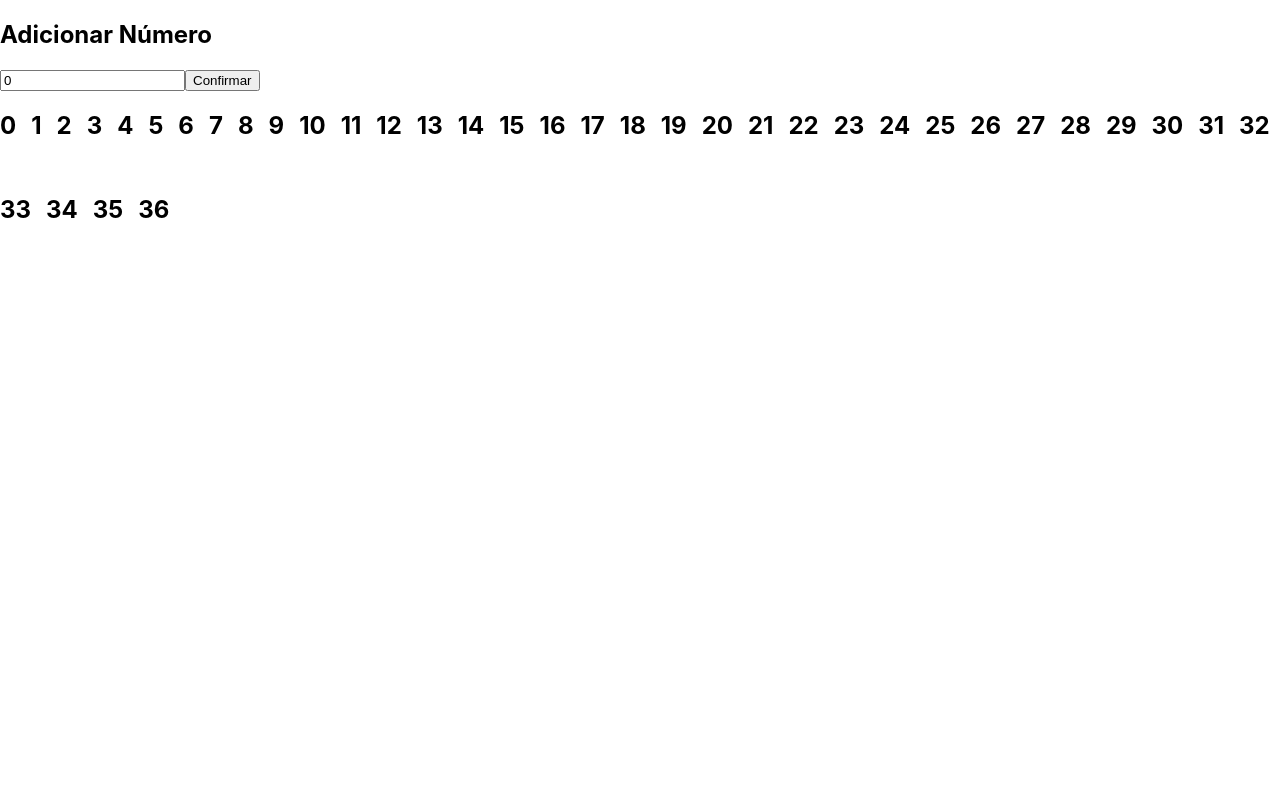
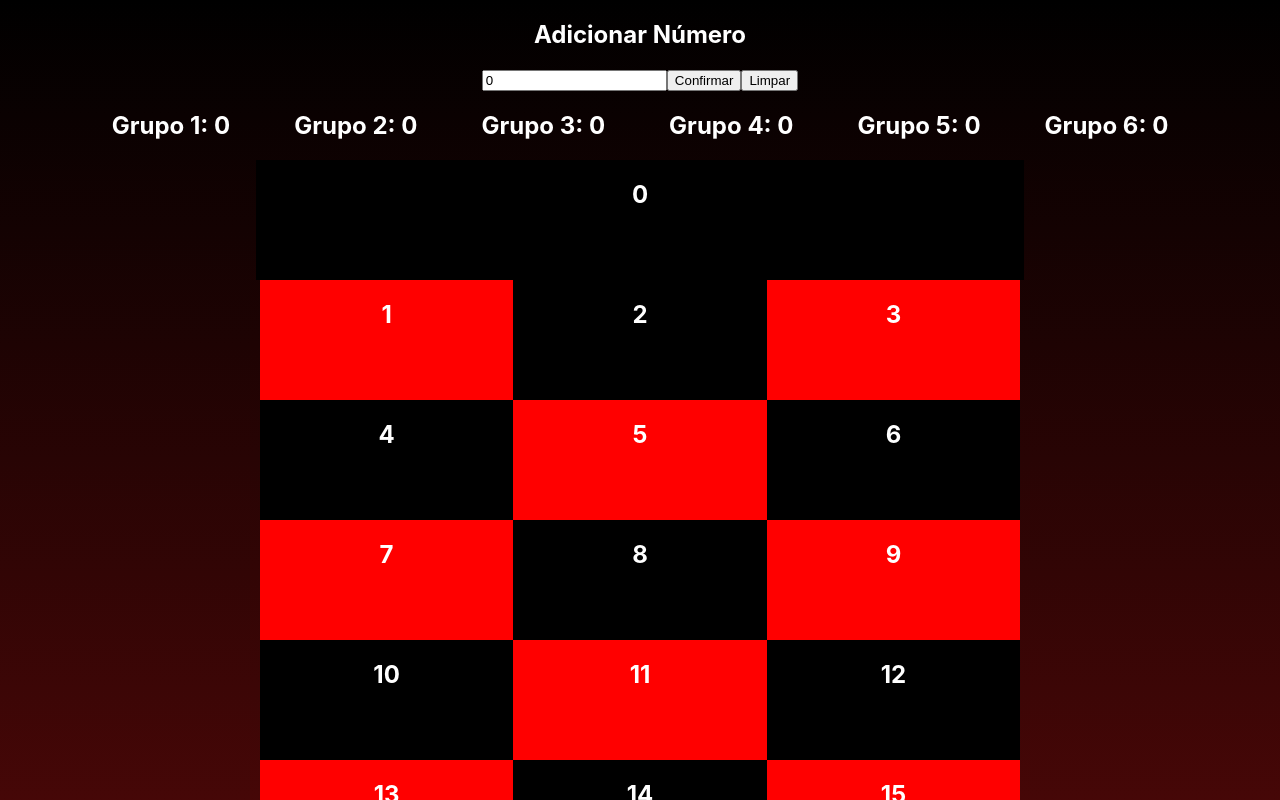
Before and after one commit to mikinglps/counter, a React (Create React App) app: page / in a window 1280 px wide. Shown: the top 800 px of the page. Built offline with nearby package versions, Linux system fonts and the light colour scheme.

Commit message:
feat: added groups

```diff
--- a/src/App.css
+++ b/src/App.css
@@ -1,10 +1,45 @@
+.holder{
+  text-align: center;
+  color: white;
+}
+
+.grupos{
+  justify-content: center;
+  display: flex;
+  flex-direction: row;
+  color: white;
+  gap: 5%;
+}
+
+.holder input{
+  color: black;
+}
+
 .numbers{
+  margin: 0 auto;
   display: flex;
   flex-direction: row;
   flex-wrap: wrap;
-  gap: 15px;
+  width: 60%;
+  align-items: center;
+  justify-content: center;
 }
 
 .single{
   text-align: center;
+  width: 33%;
+  height: 120px;
 }
+
+.single p{
+  font-size: 22px;
+}
+
+.single:nth-of-type(1)  {
+  width: 100%;
+}
+
+body{
+  background: rgb(0,0,0);
+  background: linear-gradient(180deg, rgba(0,0,0,1) 0%, rgba(150,15,15,1) 100%);
+}
--- a/src/App.js
+++ b/src/App.js
@@ -1,27 +1,56 @@
 import './App.css';
-import {useEffect, useState} from 'react';
+import {useEffect, useRef, useState} from 'react';
 
 function App() {
   const [value, setValue] = useState(0);
   const [loading, setLoading] = useState(true);
   const [values, setValues] = useState([]);
+  const [gruposState, setGruposState] = useState([]);
+  const gruposArr = [];
+  const ref = useRef();
   const amount = 36;
   const arr = [];
 
   const updateValue = () => {
+    let grupo;
     if(value > 36){
       window.alert("Número maior que 36.");
       return
     }
     localStorage.setItem(String(value), Number(localStorage.getItem(value)) + 1 )
+    if(value > 0 && value <= 6){
+      grupo = 0;
+    }else if(value > 6 && value <= 12){
+      grupo = 1
+    }else if(value > 12 && value <= 18){
+      grupo = 2;
+    }else if(value > 18 && value <= 24){
+      grupo = 3;
+    }else if(value > 24 && value <= 30){
+      grupo = 4;
+    }else if(value > 30 && value <= 36){
+      grupo = 5
+    }
+
+    for(let i = 0; i < 6; i++){
+      if(i != grupo){
+        localStorage.setItem("grupos"+String(i), Number(localStorage.getItem("grupos"+String(i))) + 1);
+      }
+    }
+  }
+
+  const clear = () => {
+    localStorage.clear();
   }
 
 
   useEffect(() => {
     if(loading){
-      setLoading(false)
+      if(gruposState.length > 0 && values.length > 0){
+        setLoading(false)
+      }
     }
-  }, [values])
+  }, [values, gruposState])
 
 
   useEffect(() => {
@@ -34,8 +63,17 @@ function App() {
       }
     }
       setValues(newArr)
+
+    const grupos = []
+    for(let i = 0; i < 6; i++){
+      grupos.push(localStorage.getItem("grupos"+String(i)));
+      if(localStorage.getItem("grupos"+String(i)) == null || localStorage.getItem("grupos"+String(i)) == undefined){
+        console.log("Sim");
+        localStorage.setItem("grupos"+String(i), 0);
+      }
     }
-    setLoading(false);
+      setGruposState(grupos)
+  }
   },[loading])
 
   if(loading){
@@ -48,18 +86,32 @@ function App() {
       <h2>Adicionar Número</h2>
       <form>
         <input type="number" value={value} onChange={(e) => setValue(e.target.value)}/>
-        <button onClick={() => updateValue()}>Confirmar</button>
+        <button onClick={() => {updateValue()}}>Confirmar</button><button onClick={() => clear()}>Limpar</button>
       </form>
       </div>
+      <div className='grupos'>
+        {(() => {
+          for(let i = 0; i < 6; i++){
+            gruposArr.push(
+              <div className='singleGrupo'>
+                <h2>Grupo {i + 1}: {localStorage.getItem("grupos"+String(i))}</h2>
+              </div>
+            )
+          }
+          return gruposArr;
+        })()}
+      </div>
       <div className='numbers'>
+
       {(() => {
+            for (let i = 0; i <= amount; i++) {
 
-            for (let i = 0; i <= amount; i++) {
                 arr.push(
-                  <div className='single'>
+                  <div className='single' style={i % 2 == 0 ? {backgroundColor: 'black', color: 'white'} : {backgroundColor: 'red', color: 'white'} }>
                     <h2>{i}</h2>
                     <p>{localStorage.getItem(String(i))}</p>
                   </div>
+
                 );
             }
             return arr;
```
Also changed, not shown: src/Rows.js (added).
